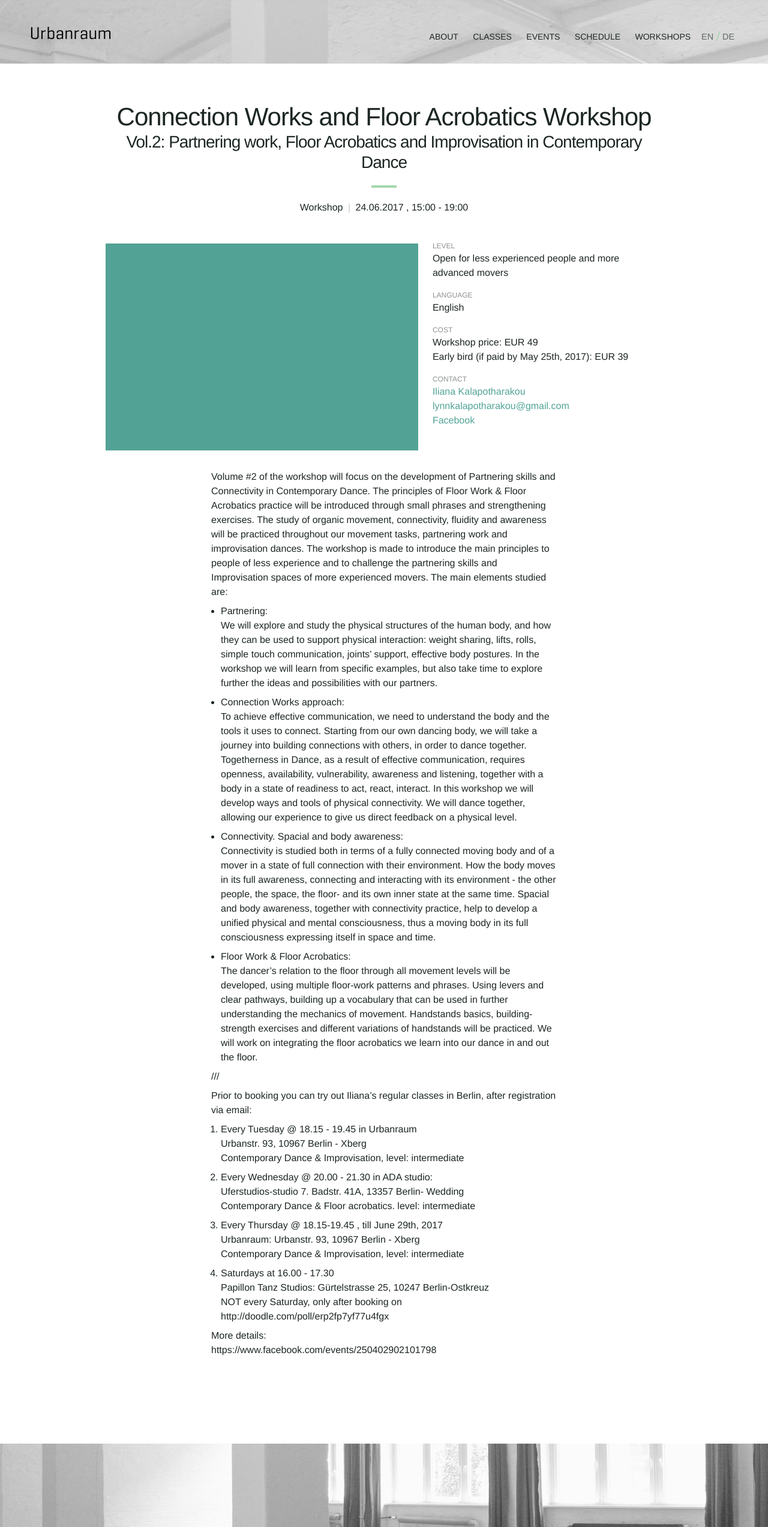
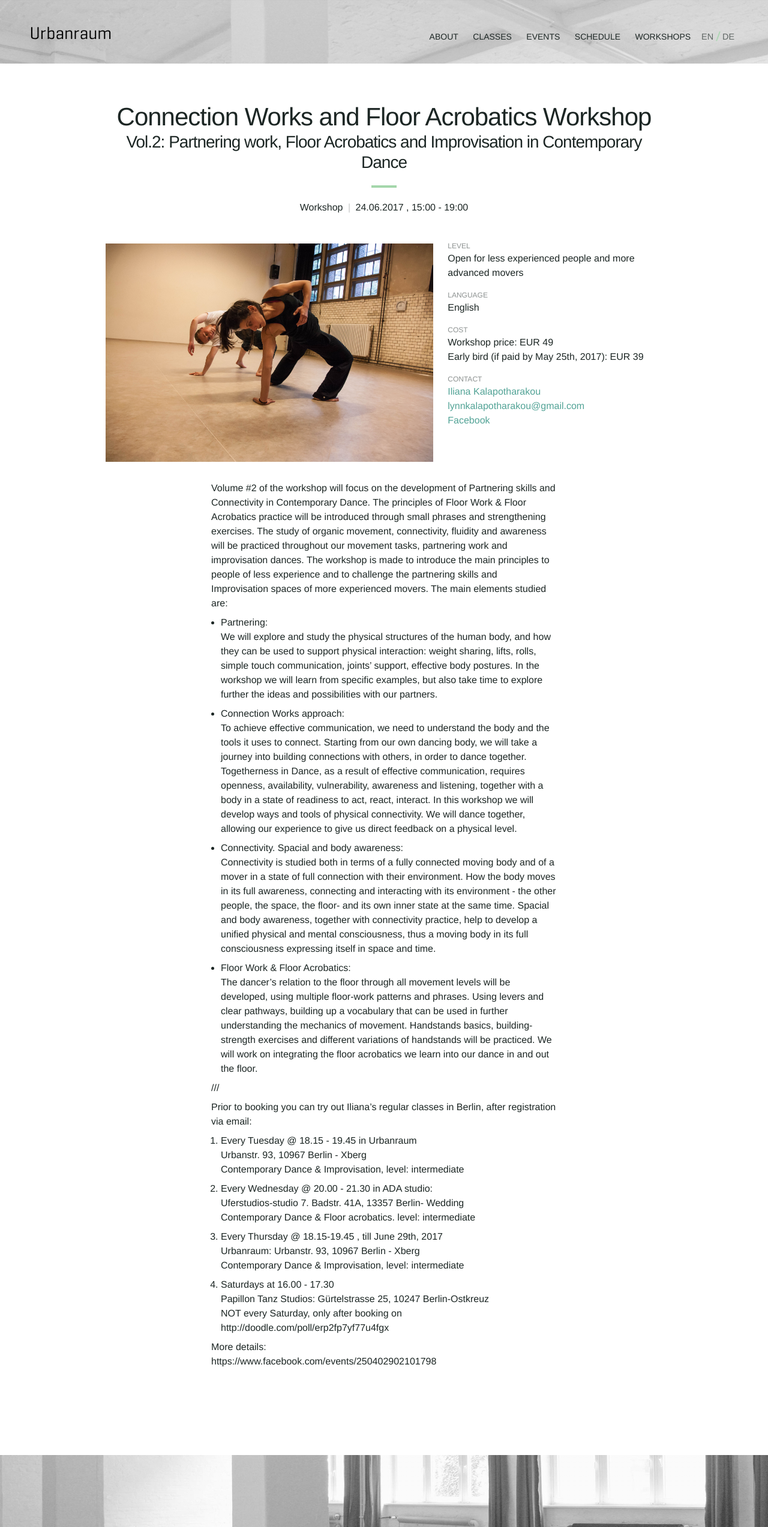
Before and after one commit to Kriesse/urbanraum, a Jekyll site: the page built from _workshops/connection-works-floor-acrobatics.md, in a window 1280 px wide. Shown: the whole page at 60% size. Built offline with Jekyll 4.4.1, drawn with Linux system fonts in a browser that asks for light colours; nearby versions of some CDN libraries.

Commit message:
Update connection-works-floor-acrobatics.md

```diff
--- a/_workshops/connection-works-floor-acrobatics.md
+++ b/_workshops/connection-works-floor-acrobatics.md
@@ -7,7 +7,7 @@ date_de: "24.06.2017"
 time: 03:00pm
 endtime: 07:00pm
 
-image:
+image: "workshop-iliana-voltwo.jpg"
 
 title_en: "Connection Works and Floor Acrobatics Workshop "
 title_de: "Connection Works and Floor Acrobatics Workshop "
```
